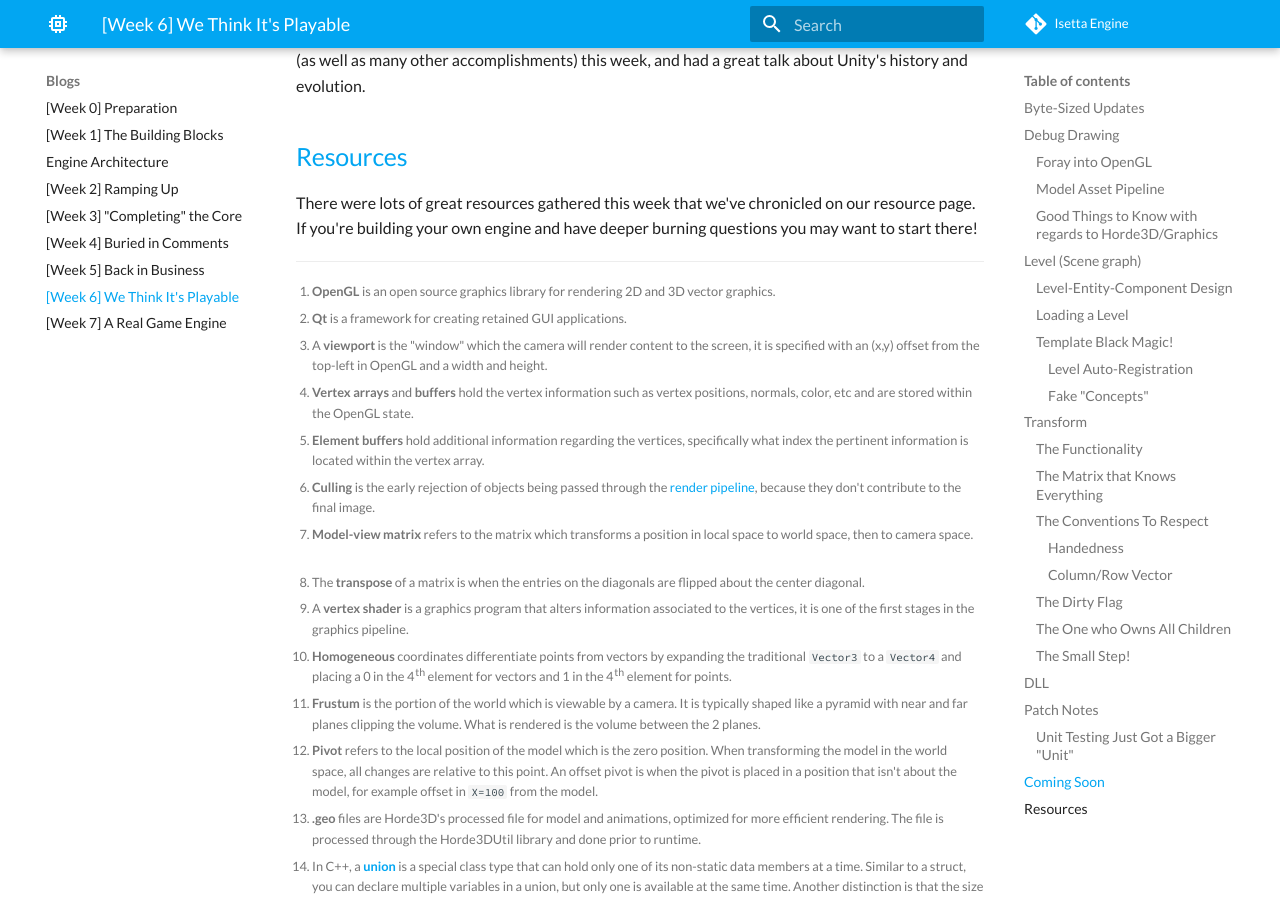
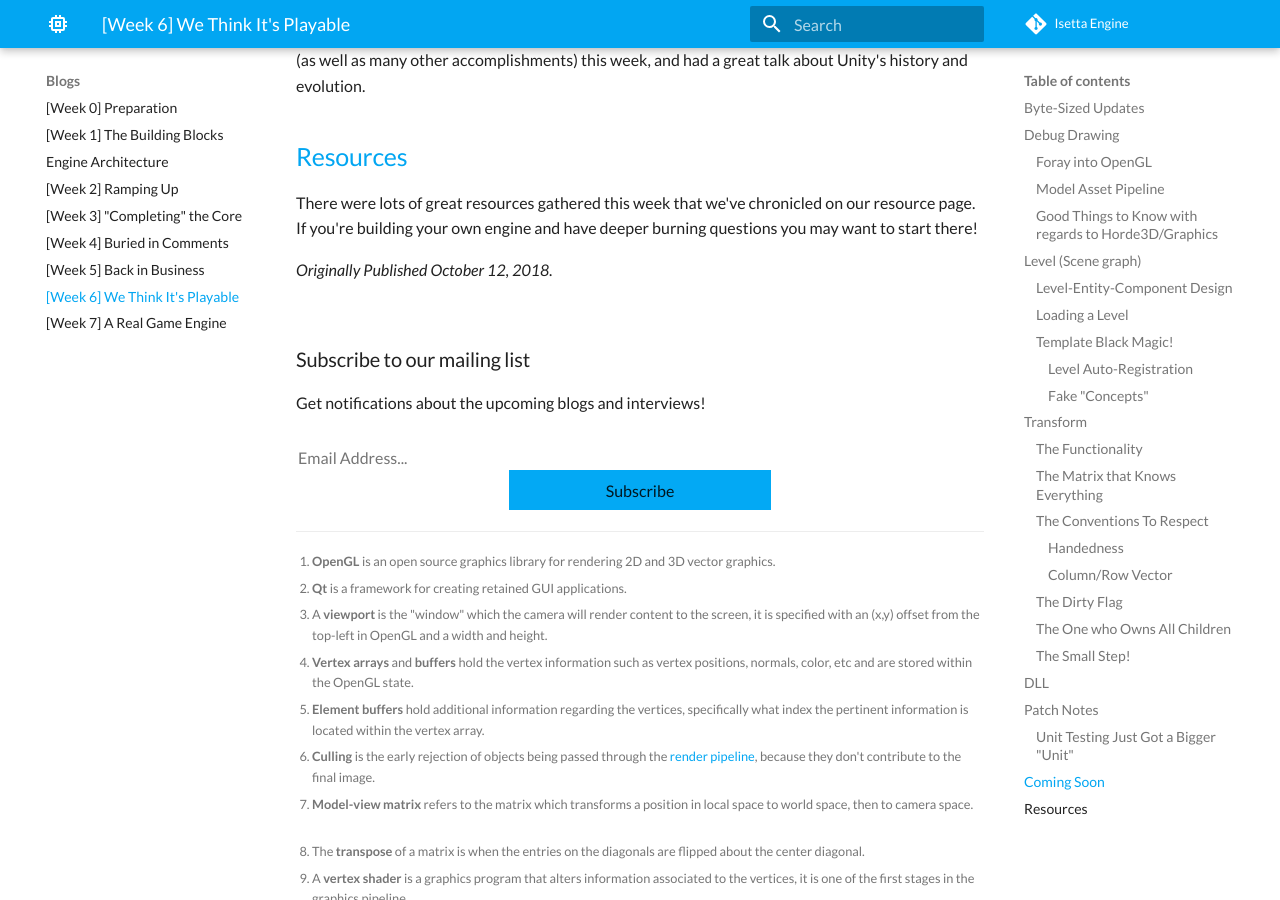
Before and after one commit to Isetta-Team/Isetta-Website-Raw, an MkDocs documentation site: the page built from docs/blogs/week-6.md, in a window 1280 px wide and 900 px high, scrolled down 19999 px. Built offline with MkDocs 1.6.1 and Material for MkDocs 9.7.7, drawn with Linux system fonts in a browser that asks for light colours; comment, search, counter and statistics services are not loaded.

Commit message:
Added Mailing List and publication dates to Week 6, 7

```diff
--- a/docs/blogs/week-6.md
+++ b/docs/blogs/week-6.md
@@ -394,4 +394,37 @@ This week we released our conversation with Alice Ching of Funomena as well as t
 There were lots of great resources gathered this week that we've chronicled on our resource page. If you're building your own engine and have deeper burning questions you may want to start there!
 
 
+_Originally Published October 12, 2018._
+
+
 <!-- GD2md-html version 1.0β13 -->
+
+
+<br>
+
+<!-- Begin MailChimp Signup Form -->
+<link href="//cdn-images.mailchimp.com/embedcode/classic-10_7.css" rel="stylesheet" type="text/css">
+<div id="mc_embed_signup" style="margin-top: -20px">
+    <form action="https://isetta.us19.list-manage.com/subscribe/post?u=1d83cb806c55e205be26db856&amp;id=860c7d79cf" method="post" id="mc-embedded-subscribe-form" name="mc-embedded-subscribe-form" class="validate" target="_blank" novalidate>
+        <div id="mc_embed_signup_scroll">
+            <h3>Subscribe to our mailing list</h3>
+            <p style="margin-bottom: -22px;">Get notifications about the upcoming blogs and interviews!</p>
+            <br><br>
+            <div class="mc-field-group">
+                <label for="mce-EMAIL"> </label>
+                <input type="email" placeholder="Email Address..." name="EMAIL" class="required email" id="mce-EMAIL">
+            </div>
+            <div id="mce-responses" class="clear">
+                <div class="response" id="mce-error-response" style="display:none"></div>
+                <div class="response" id="mce-success-response" style="display:none"></div>
+            </div>
+            <div style="position: absolute; left: -5000px;" aria-hidden="true">
+                <input type="text" name="b_1d83cb806c55e205be26db856_860c7d79cf" tabindex="-1" value="">
+            </div>
+            <div class="clear" id="submit-button">
+                <input type="submit" value="Subscribe" name="subscribe" id="mc-embedded-subscribe" class="button">
+            </div>
+        </div>
+    </form>
+</div>
+<!--End mc_embed_signup-->
```
Also changed, not shown: docs/blogs/week-7.md (+35 -2 lines), docs/index.md (+1 -1 lines).
